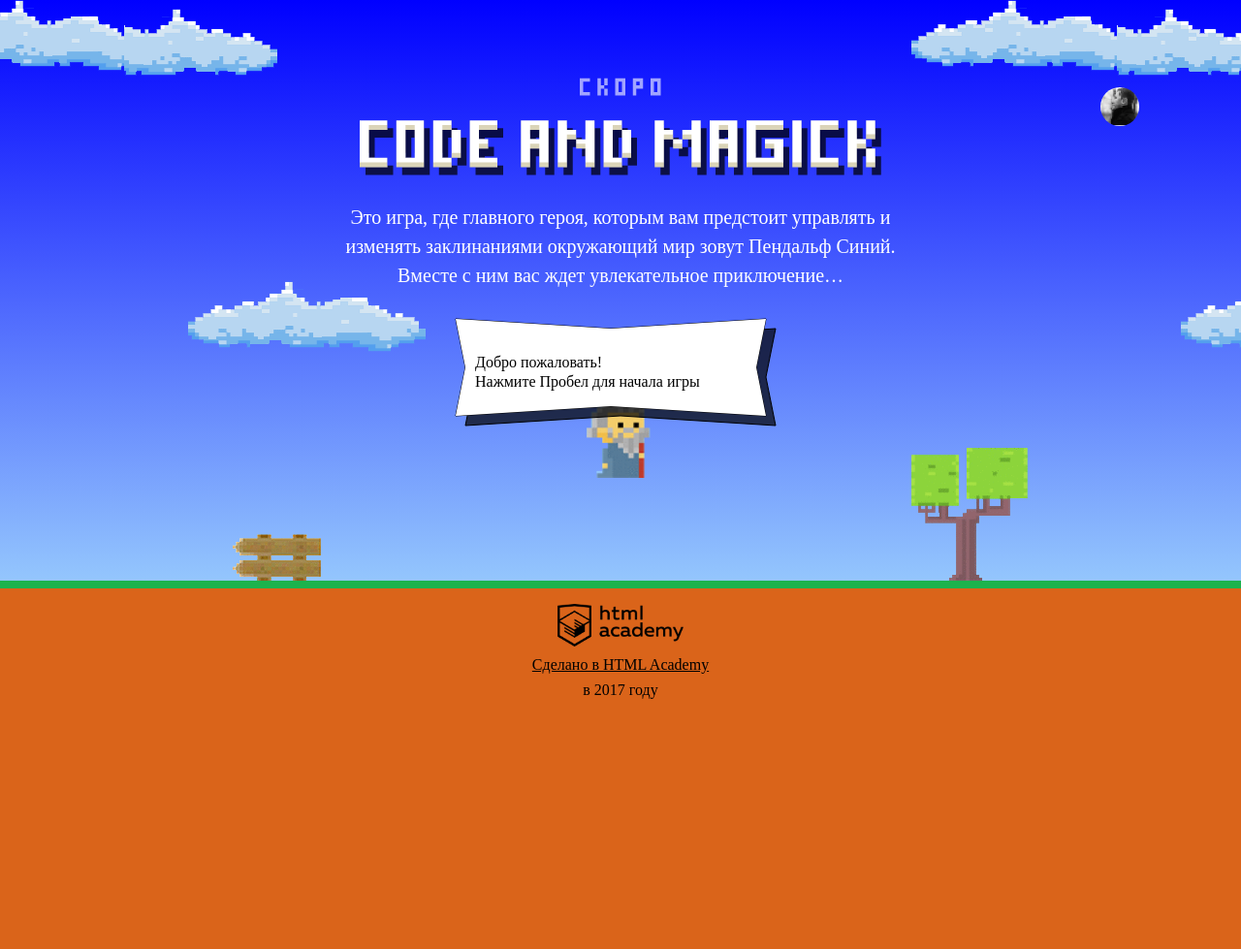
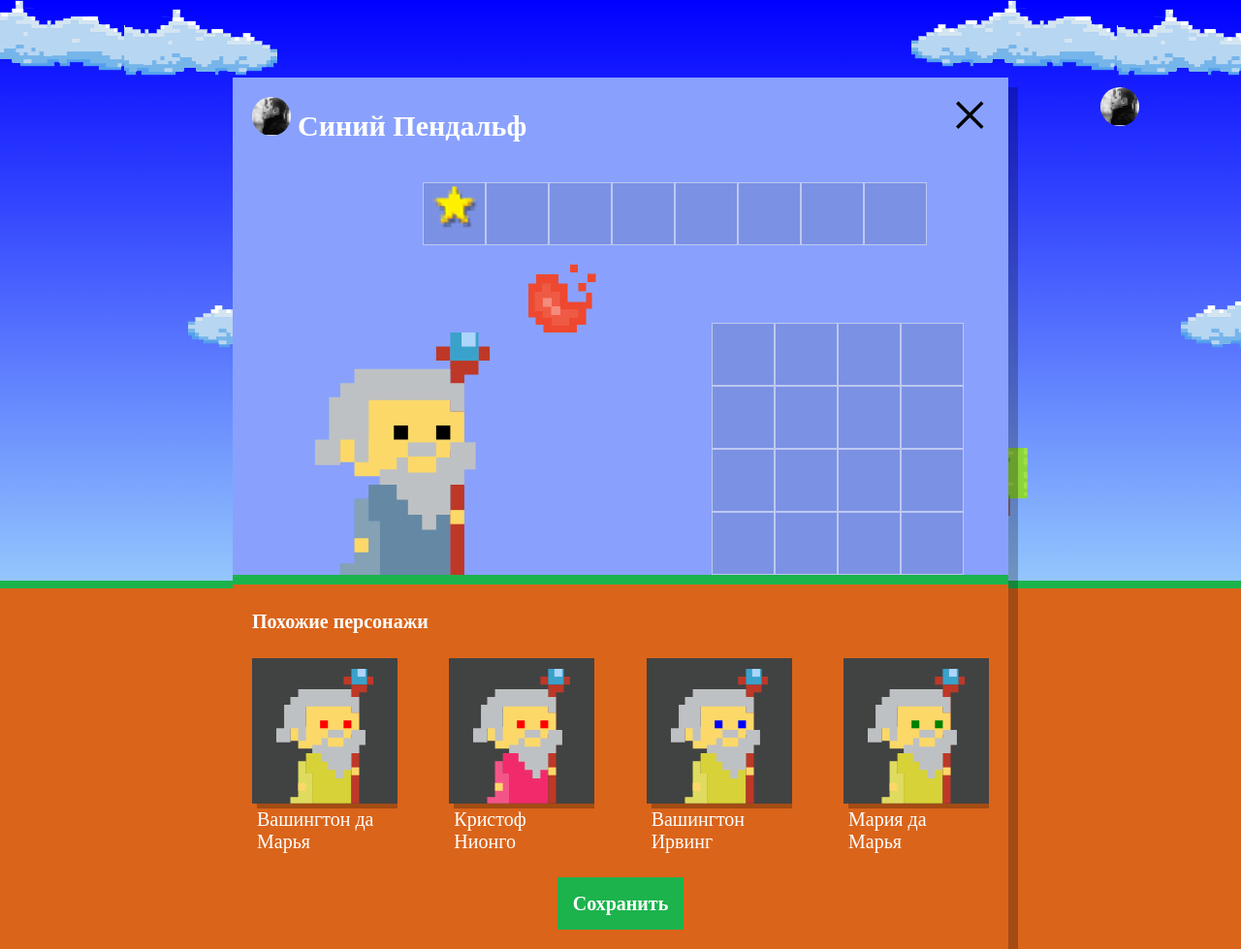
Before and after one commit to MarkovskayaKsenia/Code-and-Magic, a website: page index.html in a window 1280 px wide. Shown: the whole page at 97% size. Before the commit the page ends 800 px from the top, so only its background shows below. Drawn offline with Linux system fonts and the light colour scheme; a web font is replaced by a local one.

Commit message:
add similar wizards

```diff
--- a/index.html
+++ b/index.html
@@ -193,6 +193,6 @@
 </script>
 <script src="js/stat.js"></script>
 <script src="js/game.js"></script>
-
+<script src="js/setup.js"></script>
 </body>
 </html>
--- /dev/null
+++ b/js/setup.js
@@ -0,0 +1,99 @@
+'use strict';
+
+// Имена и фамилии волшебников
+var firstNames = [
+  'Иван',
+  'Хуан Себастьян',
+  'Мария',
+  'Кристоф',
+  'Виктор',
+  'Юлия',
+  'Люпита',
+  'Вашингтон'
+];
+var secondNames = [
+  'да Марья',
+  'Верон',
+  'Мирабелла',
+  'Вальц',
+  'Онопко',
+  'Топольницкая',
+  'Нионго',
+  'Ирвинг'
+];
+
+// Цвета мантий и глаз
+var coatColors = [
+  'rgb(101, 137, 164)',
+  'rgb(241, 43, 107)',
+  'rgb(146, 100, 161)',
+  'rgb(56, 159, 117)',
+  'rgb(215, 210, 55)',
+  'rgb(0, 0, 0)'
+];
+var eyesColors = [
+  'black',
+  'red',
+  'blue',
+  'yellow',
+  'green'
+];
+
+var numberOfWizards = 4;
+
+// Функция для вывода случайного элемента массива
+var getRandomFromArray = function (arr) {
+  return arr[Math.floor(Math.random() * arr.length)];
+};
+
+// Функция для создания волшебников
+var getWizards = function (wizardFirstNames, wizardSecondNames, wizardCoatColors, wizardEyesColors, num) {
+
+  var wizards = [];
+  for (var i = 0; i < num; i++) {
+    var wizard = {};
+    wizard.name = getRandomFromArray(wizardFirstNames) + ' ' + getRandomFromArray(wizardSecondNames);
+    wizard.coatColor = getRandomFromArray(wizardCoatColors);
+    wizard.eyesColor = getRandomFromArray(wizardEyesColors);
+    wizards.push(wizard);
+  }
+  return wizards;
+};
+
+// Генерируем массив волшебников
+var similarWizards = getWizards(firstNames, secondNames, coatColors, eyesColors, numberOfWizards);
+
+// Функция отрисовки волшебников
+var renderWizard = function (wizard) {
+  var wizardElement = similarWizardTemplate.cloneNode(true);
+  wizardElement.querySelector('.setup-similar-label').textContent = wizard.name;
+  wizardElement.querySelector('.wizard-coat').style.fill = wizard.coatColor;
+  wizardElement.querySelector('.wizard-eyes').style.fill = wizard.eyesColor;
+
+  return wizardElement;
+};
+
+// Находим и показываем окно setup
+var userDialog = document.querySelector('.setup');
+userDialog.classList.remove('hidden');
+
+// Находим место для списка волшебников и шаблон
+var similarWizardList = document.querySelector('.setup-similar-list');
+var similarWizardTemplate = document.querySelector('#similar-wizard-template')
+  .content
+  .querySelector('.setup-similar-item');
+
+// Создаем фрагмент, в который поместим волшебников
+var fragment = document.createDocumentFragment();
+
+// Цикл для отрисовки волшебников
+for (var i = 0; i < similarWizards.length; i++) {
+  fragment.appendChild(renderWizard(similarWizards[i]));
+}
+
+// Добавляем волшебников
+similarWizardList.appendChild(fragment);
+
+// Находим и показываем окно с волшебниками
+var similarWizardsWindow = document.querySelector('.setup-similar');
+similarWizardsWindow.classList.remove('hidden');
```
